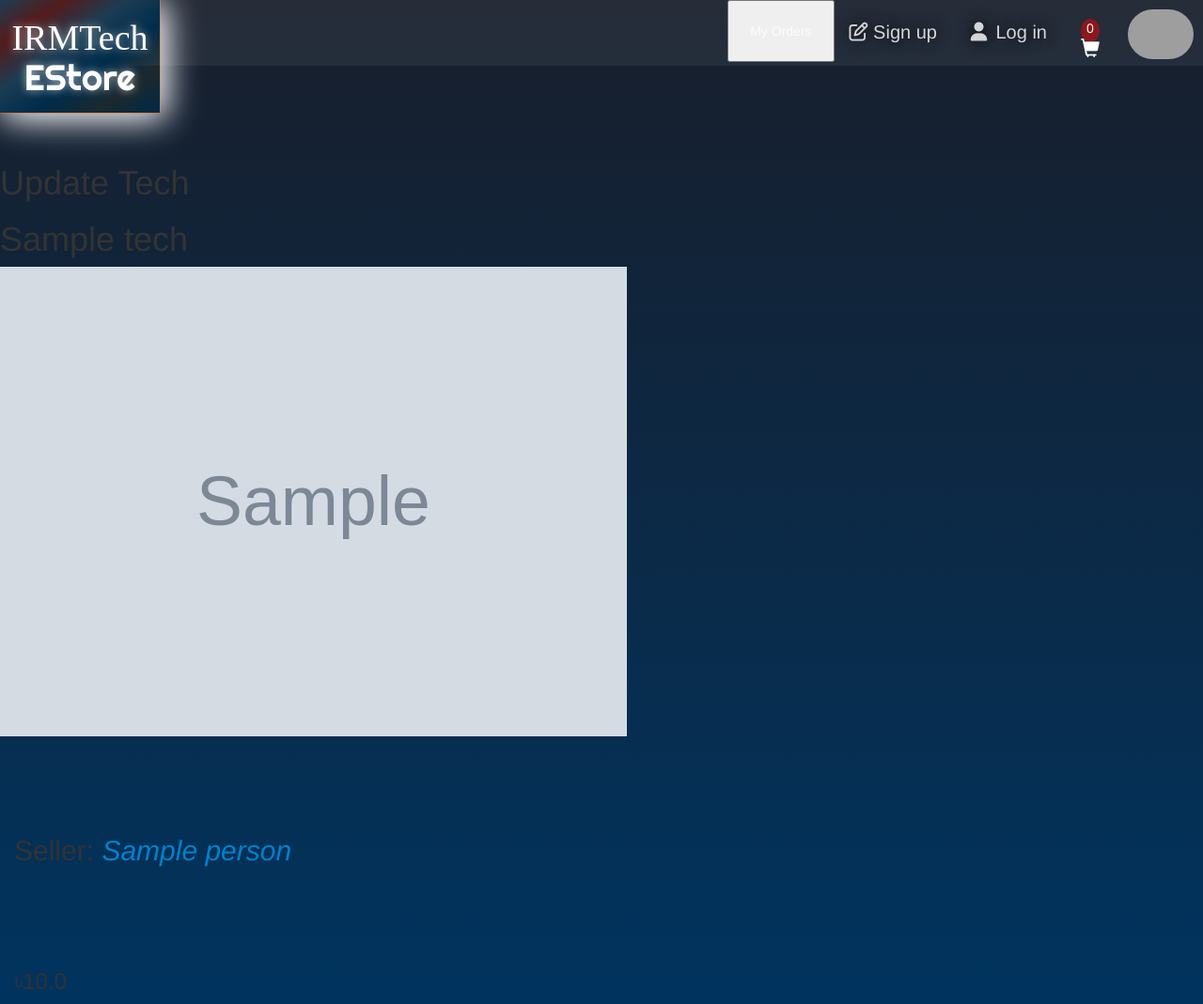
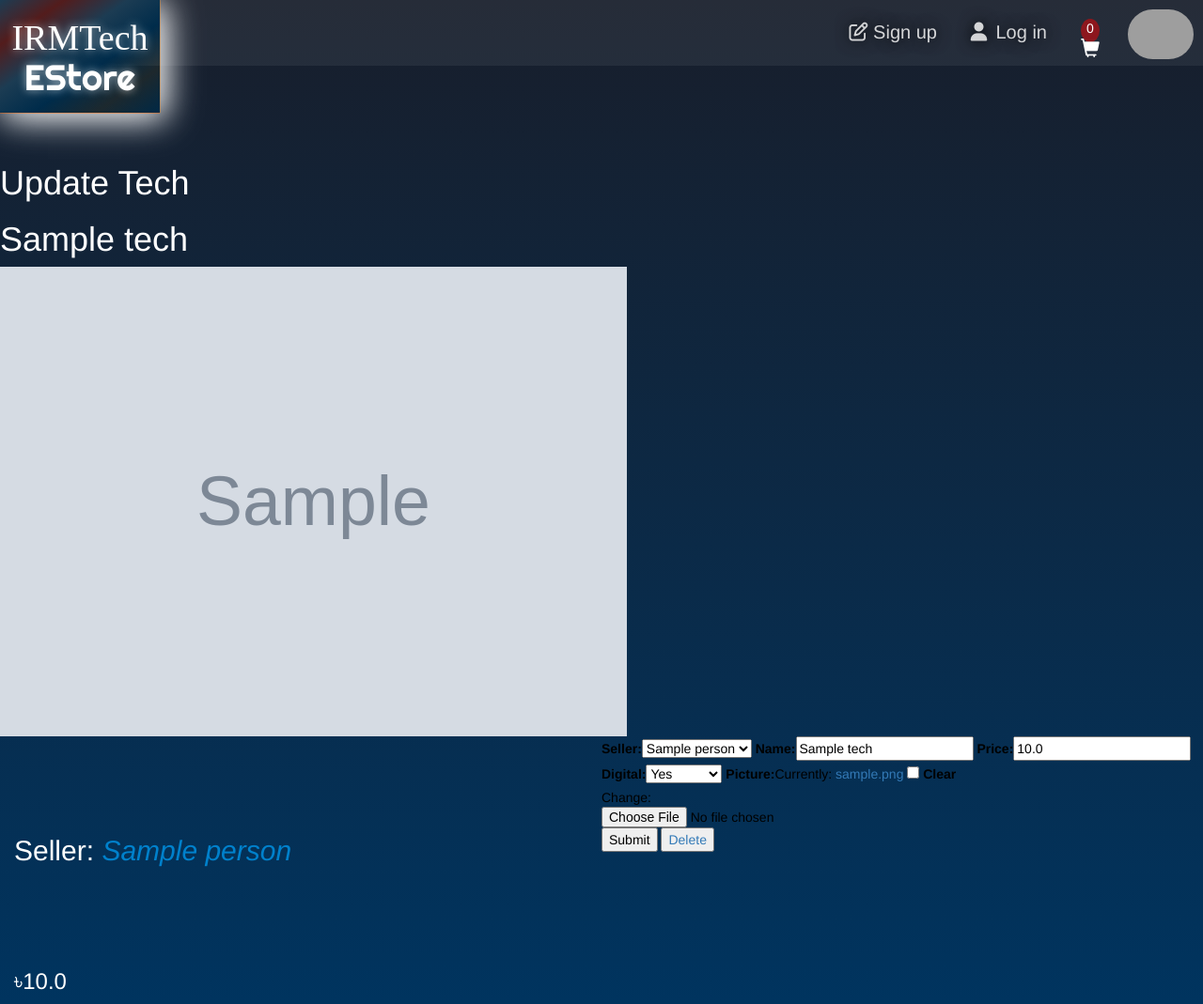
Before and after one commit to Ihtheram/IRMTech, a Django app: page /1/update_tech/ in a window 1280 px wide. Shown: the whole page at 94% size. Run offline with Django 3.2, Linux system fonts and the light colour scheme; tables that the repository leaves empty hold one stand-in row (values such as "Sample post"); grey boxes marked "Sample" are stand-in pictures; some libraries are stand-ins or nearby versions; some web fonts are replaced; grey boxes are pictures that could not be loaded.

Commit message:
Updated Item Managing Functionalities (for Admins Only)
- An admin, along with the previously added 'adding new item facility', now can also update or delete added items. i.e. the CRUD operations for items are fully functioning.

```diff
--- a/StoreApp/Templates/StoreApp/addtech.html
+++ b/StoreApp/Templates/StoreApp/addtech.html
@@ -11,8 +11,8 @@
     <input type="submit" name="Submit">
 
 </form>
-{% if image %}
+<!-- {% if image %}
 uploaded image at
 <a href="{{image}}">{{image}}</a>
-{% endif %}
+{% endif %}   -->
 {% endblock content %}
--- a/StoreApp/Templates/StoreApp/checkout.html
+++ b/StoreApp/Templates/StoreApp/checkout.html
@@ -54,10 +54,10 @@
                               <input type="text" name="state" placeholder="State..">
                          </div>
                          <div>
-                              <input type="text" name="zipcode" placeholder="Zip code..">
+                              <input type="text" name="zipcode" placeholder="City Zip code..">
                          </div>
                          <div>
-                              <input type="text" name="country" placeholder="Zip code..">
+                              <input type="text" name="country" placeholder="Country Zip code..">
                          </div>
                     </div>
 
--- a/StoreApp/Templates/StoreApp/main.html
+++ b/StoreApp/Templates/StoreApp/main.html
@@ -84,18 +84,19 @@
           <!-- Desktop login and signup buttons -->
           <div id='desktop-userbuttons' class="menubar_div-content">
           {% if request.user.is_authenticated %}
+          {% if person.user_type == "Admin" %}
+          <a class="menu_link" href="{% url 'manage_techs' %}">Manage Techs</a>
+        {% else %}
+          <a class="menu_link" style="width: fit-content;" href="{% url 'orders' %}">My Orders</a>
+        {% endif %}
           {% else %}
             <a class="menu_link" style="float: right;" href="{% url 'login' %}"><i class="fa fa-fw fa-user"></i> Log in
             </a>
             <a class="menu_link" style="float: right;" href="{% url 'signup' %}"><i class="fa fa-pencil-square-o"></i>
               Sign up</a>
+          {% endif %}
 
-          {% endif %}
-          {% if request.user.is_authenticated and person.user_type == "Admin" %}
-          <a class="uopt" href="{% url 'manage_techs' %}">Manage Techs</a>
-          {% else %}
-          <button><a href="{% url 'orders' %}">My Orders</a></button>
-          {% endif %}
+
         </div>
 
           <!-- User drop down menu -->
@@ -115,10 +116,11 @@
 
             <div id="udiv3" style="text-shadow: 0px 0px 30px rgb(250, 250, 250);">
               {% if person.user_type == "Admin" %}
-              <a class="uopt" href="{% url 'manage_techs' %}">Manage Techs</a>
+                <a class="uopt" href="{% url 'manage_techs' %}">Manage Techs</a>
               {% else %}
-              <button><a href="{% url 'orders' %}">My Orders</a></button>
+                <a class="uopt" href="{% url 'orders' %}">My Orders</a>
               {% endif %}
+
               <a class="logout" href="http://127.0.0.1:8000/admin/logout/"><i class="fa">&#xf2f5;</i> Logout</a>
             </div>
             {% else %}
@@ -166,7 +168,7 @@
 
 
   <!-- OTHER PAGES SHOW HERE -->
-  <div class='block-contents'>
+  <div class='block-contents' style="color: white;">
     <br>
     {% block content %}
 
--- a/StoreApp/Templates/StoreApp/managetechs.html
+++ b/StoreApp/Templates/StoreApp/managetechs.html
@@ -25,7 +25,7 @@
             </div>
 
         </div>
-        <button><a href="#">Delete</a></button>
+        <button><a href="{% url 'delete_tech' tech.id %}">Delete</a></button>
 </div>
 </a>
 
--- a/StoreApp/Templates/StoreApp/store.html
+++ b/StoreApp/Templates/StoreApp/store.html
@@ -8,7 +8,7 @@
 <a href="{% url 'detail' tech.id %}">
     <div style="width: fit-content;">
         <div style="height: 100px; width: fit-content; clear: both; position: relative; text-align: center;">
-            <img src="{{tech.pictureURL}}" style="height: 100%; width: 100px;"></img>
+            <img src="{{tech.pictureURL}}" style="height: 100%;"></img>
             <div style="bottom: 2px; left: 5px;">
                 <h3 style="text-decoration: none; float: left; font-size: 17px; padding-top: 0px; margin-top: 0px; margin-bottom: 5px;">
                     <strong>{{tech.name}}</strong></h3>
--- a/StoreApp/Templates/StoreApp/updatetech.html
+++ b/StoreApp/Templates/StoreApp/updatetech.html
@@ -19,4 +19,12 @@
 	<h3>৳{{this_tech.price}}</h3>
 </div>
 </div>
+<form action="" method="POST" style="color: black;">
+	{% csrf_token %}
+	{{form}}
+
+	<input type="submit" name="Save Changes">
+	<button><a href="{% url 'delete_tech' this_tech.id %}">Delete</a></button>
+</form>
+
 {% endblock content %}
--- a/StoreApp/forms.py
+++ b/StoreApp/forms.py
@@ -1,7 +1,9 @@
 from django.forms import ModelForm
-from .models import TECH
+from .models import TECH, PERSON
+from django.contrib.auth.models import User
 
 class TechForm(ModelForm):
     class Meta:
         model = TECH
+        # fields = ("seller", "name", "price", "digital", "picture")
         fields = '__all__'
--- a/StoreApp/urls.py
+++ b/StoreApp/urls.py
@@ -12,7 +12,7 @@ urlpatterns = [
     path('add_tech/', views.addTech, name="add_tech"),
     path('manage_techs/', views.manageTechs, name="manage_techs"),
     path('<int:techId>/update_tech/', views.updateTech, name="update_tech"),
-    # path('delete_tech/', views.deleteTech, name="delete_tech"),
+    path('<int:techId>/delete_tech/', views.deleteTech, name="delete_tech"),
 
    	path('update_item/', views.updateItem, name="update_item"),
 	path('process_order/', views.processOrder, name="process_order"),
--- a/StoreApp/views.py
+++ b/StoreApp/views.py
@@ -235,22 +235,24 @@ def addTech(request):
         items = []
         cartItems = order['get_cart_items']
 
-    techs = TECH.objects.all()
-    context = {'form':form, 'person':person, 'techs':techs, 'items':items,'order':order}
+
 
     if request.method == 'POST':
         #to see what info are input, in console, uncomment the line below
         #print('Printing POST:', request.POST)
         form = TechForm(request.POST, request.FILES)
-        uploaded_image = request.FILES('document')
-        fss = FileSystemStorage()
-        imagename = fss.save(uploaded_image.name, uploaded_image)
-        context['image']=fss.url(imagename)
+        # uploaded_image = request.FILES('document')
+        # fss = FileSystemStorage()
+        # imagename = fss.save(uploaded_image.name, uploaded_image)
+        # context['image']=fss.url(imagename)
 
 
         if form.is_valid():
             form.save()
             return redirect('manage_techs')
+
+    techs = TECH.objects.all()
+    context = {'form':form, 'person':person, 'techs':techs, 'items':items,'order':order}
 
     return render(request, 'StoreApp/addtech.html',context)
 
@@ -280,13 +282,16 @@ def manageTechs(request):
 
 def updateTech(request, techId):
     form = TechForm()
-    # if request.method == 'POST':
+    tech = TECH.objects.get(id=techId)
+    form = TechForm(instance=tech)
+
+    if request.method == 'POST':
         #to see what info are input, in console, uncomment the line below
         #print('Printing POST:', request.POST)
-        # form = TechForm(request.POST, request.FILES)
-        # if form.is_valid():
-        #     form.save()
-        #     return redirect('manage_techs')
+        form = TechForm(request.POST, instance=tech)
+        if form.is_valid():
+            form.save()
+            return redirect('manage_techs')
 
     if request.user.is_authenticated:
         person=request.user.person
@@ -307,3 +312,18 @@ def updateTech(request, techId):
 
     context = {'form':form, 'person':person, 'this_tech': this_tech, 'items':items,'order':order}
     return render(request, 'StoreApp/updatetech.html',context)
+
+
+def deleteTech(request, techId):
+
+    try:
+        this_tech = TECH.objects.get(id=techId)
+    except TECH.DoesNotExist:
+        raise Http404("Tech does not exist")
+
+    if request.method == 'POST':
+        this_tech.delete()
+        return redirect('manage_techs')
+
+    context = {'this_tech': this_tech}
+    return render(request, 'StoreApp/deletetech.html',context)
```
Also changed, not shown: StoreApp/Templates/StoreApp/deletetech.html (added, +14 -0 lines), static/media/IMG_20190706_155948_passport.jpg (added).
